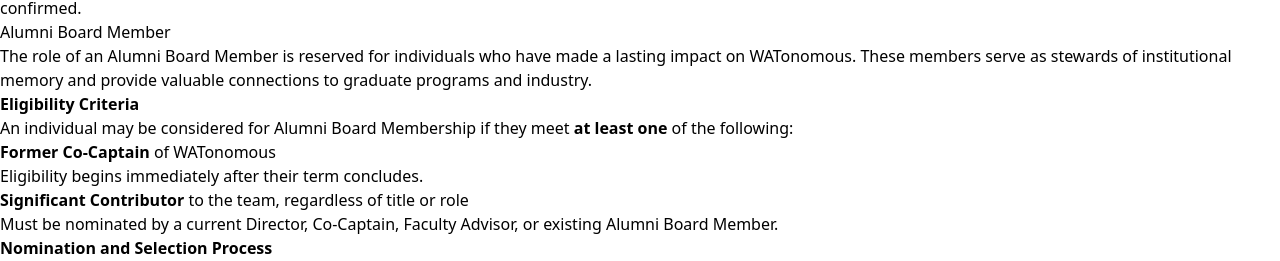
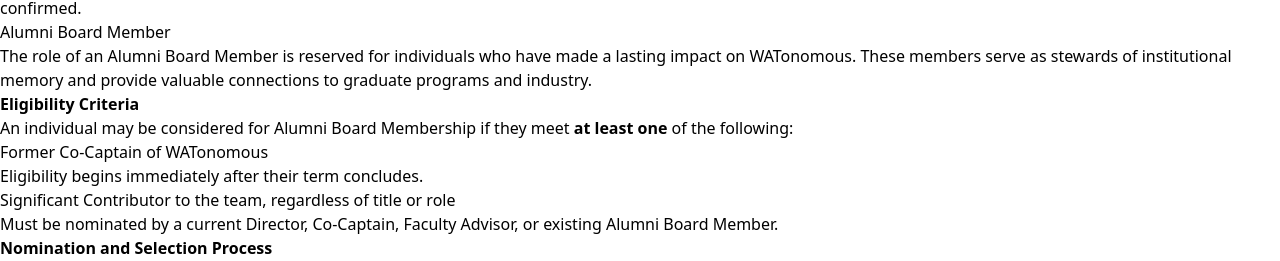
Before and after one commit to WATonomous/wato_wiki, a Next.js app: page /about/constitution in a window 1280 px wide. Shown: the part 5776-6037 px from the top of the page. Built offline with nearby package versions, Linux system fonts and the light colour scheme.

Commit message:
small formatting issue

```diff
--- a/pages/about/constitution.mdx
+++ b/pages/about/constitution.mdx
@@ -308,10 +308,10 @@ The role of an Alumni Board Member is reserved for individuals who have made a l
 **Eligibility Criteria**
 An individual may be considered for Alumni Board Membership if they meet **at least one** of the following:
 
-- **Former Co-Captain** of WATonomous
+- Former Co-Captain of WATonomous
   - Eligibility begins immediately after their term concludes.
 
-- **Significant Contributor** to the team, regardless of title or role
+- Significant Contributor to the team, regardless of title or role
   - Must be nominated by a current Director, Co-Captain, Faculty Advisor, or existing Alumni Board Member.
 
 **Nomination and Selection Process**
```
